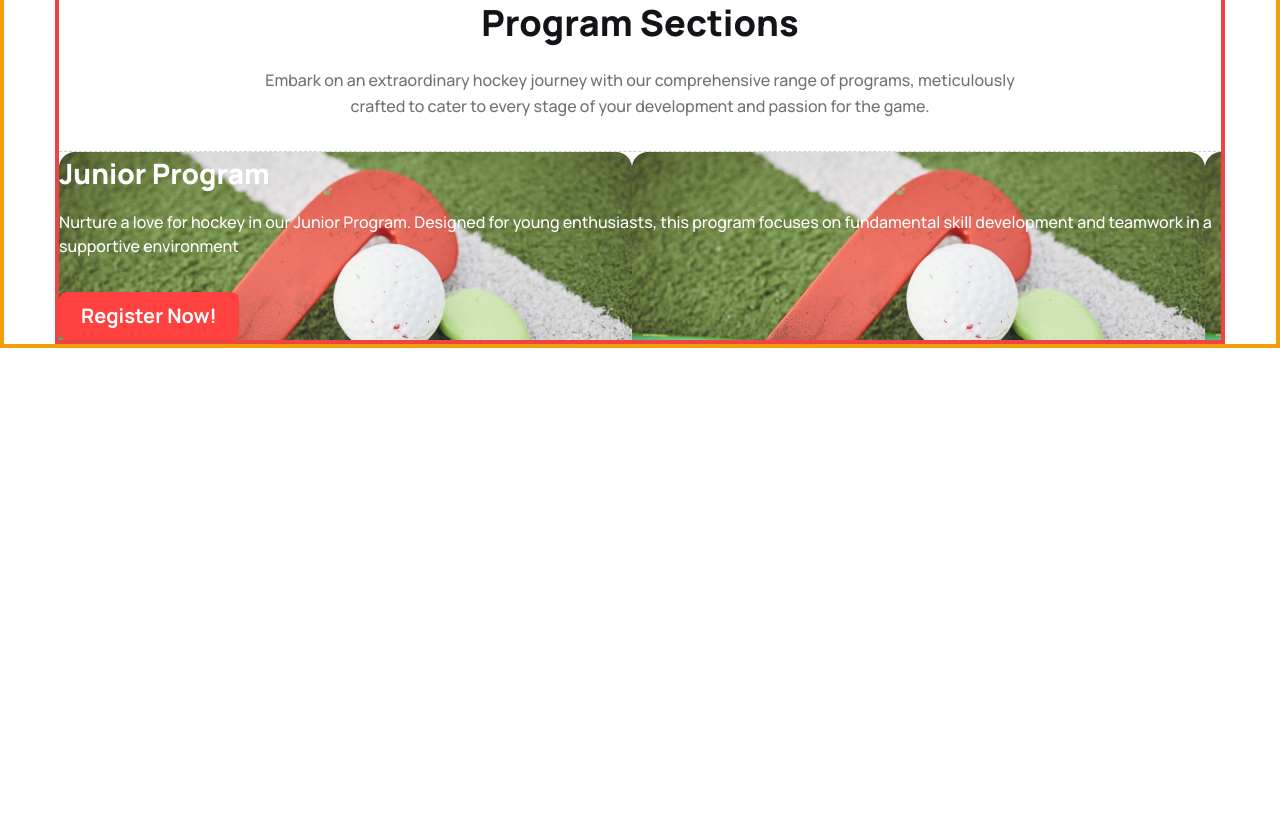
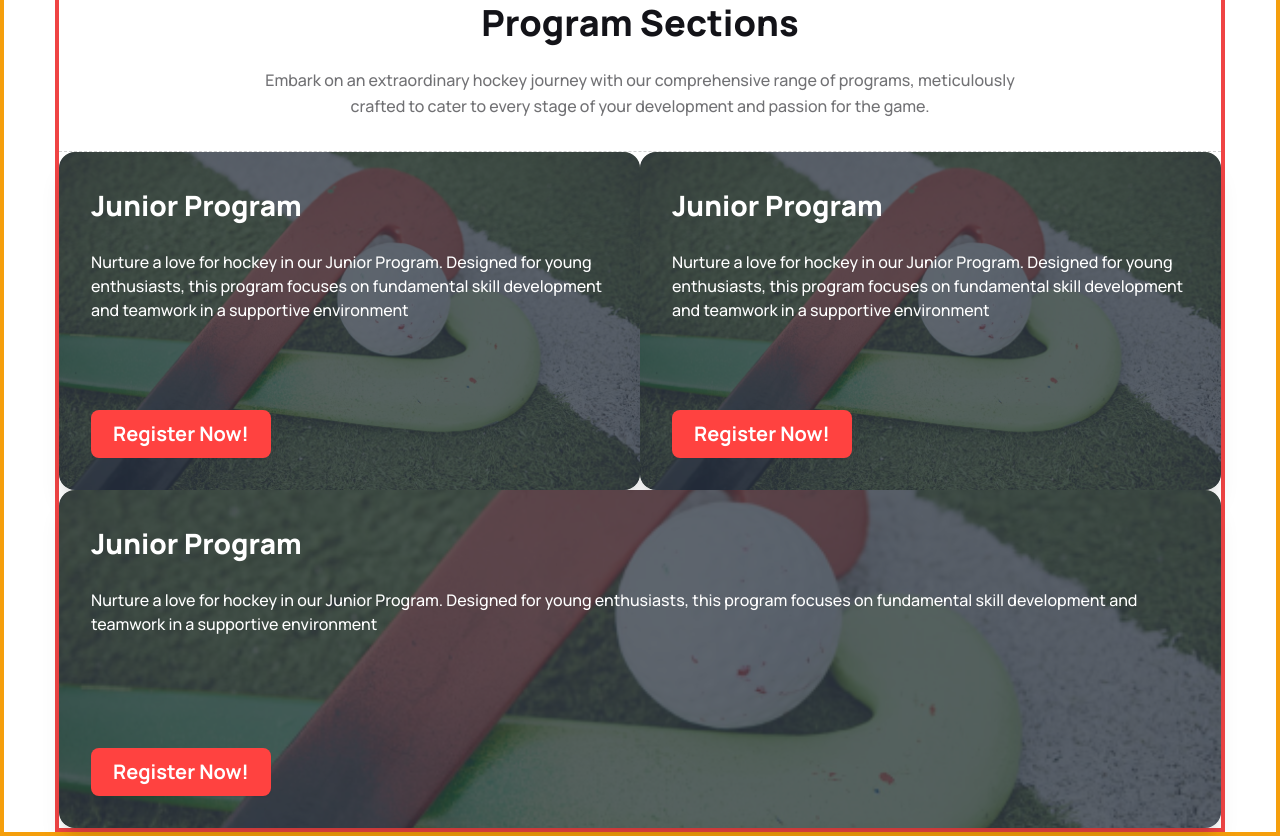
Before and after one commit to alaminkazi12/Hockeys, a plain HTML site: page index.html in a window 1280 px wide. Shown: the part 1286-2122 px from the top of the page. Before the commit the page ends 1634 px from the top, so only its background shows below. Drawn offline with nearby package versions, Linux system fonts and the light colour scheme.

Commit message:
added program section

```diff
--- a/index.html
+++ b/index.html
@@ -247,17 +247,26 @@
         </p>
         <hr />
         <!-- section container -->
-        <div>
+        <div class="grid grid-cols-2">
           <!-- single card -->
-          <div class="bg-[url('Images/2.png')]">
-            <h3 class="text-[28px] font-extrabold text-white pb-4">
+          <div class="card w-full shadow-xl image-full rounded-2xl h-[338px]">
+            <figure>
+              <img
+                class="w-full rounded-2xl"
+                src="./Images/2.png"
+                alt="Shoes"
+              />
+            </figure>
+            <div class="card-body">
+              <h2 class="text-[28px] font-extrabold text-white pb-4">
                 Junior Program
-            </h3>
+              </h2>
               <p class="font-medium text-white pb-[34px]">
                 Nurture a love for hockey in our Junior Program. Designed for
                 young enthusiasts, this program focuses on fundamental skill
                 development and teamwork in a supportive environment
               </p>
+              <div class="card-actions justify-start">
                 <button
                   class="btn text-xl text-white font-bold bg-button-color border-none px-[22px] py-[10px]"
                 >
@@ -265,6 +274,64 @@
                 </button>
               </div>
             </div>
+          </div>
+          <!-- single card -->
+          <div class="card w-full shadow-xl image-full rounded-2xl h-[338px]">
+            <figure>
+              <img
+                class="w-full rounded-2xl"
+                src="./Images/2.png"
+                alt="Shoes"
+              />
+            </figure>
+            <div class="card-body">
+              <h2 class="text-[28px] font-extrabold text-white pb-4">
+                Junior Program
+              </h2>
+              <p class="font-medium text-white pb-[34px]">
+                Nurture a love for hockey in our Junior Program. Designed for
+                young enthusiasts, this program focuses on fundamental skill
+                development and teamwork in a supportive environment
+              </p>
+              <div class="card-actions justify-start">
+                <button
+                  class="btn text-xl text-white font-bold bg-button-color border-none px-[22px] py-[10px]"
+                >
+                  Register Now!
+                </button>
+              </div>
+            </div>
+          </div>
+          <!-- single card -->
+          <div
+            class="card w-full shadow-xl image-full rounded-2xl h-[338px] col-span-2"
+          >
+            <figure>
+              <img
+                class="w-full rounded-2xl"
+                src="./Images/2.png"
+                alt="Shoes"
+              />
+            </figure>
+            <div class="card-body">
+              <h2 class="text-[28px] font-extrabold text-white pb-4">
+                Junior Program
+              </h2>
+              <p class="font-medium text-white pb-[34px]">
+                Nurture a love for hockey in our Junior Program. Designed for
+                young enthusiasts, this program focuses on fundamental skill
+                development and teamwork in a supportive environment
+              </p>
+              <div class="card-actions justify-start">
+                <button
+                  class="btn text-xl text-white font-bold bg-button-color border-none px-[22px] py-[10px]"
+                >
+                  Register Now!
+                </button>
+              </div>
+            </div>
+          </div>
+        </div>
       </section>
     </main>
     <footer></footer>
```
Lines whose indentation alone changed are shown as unchanged.
